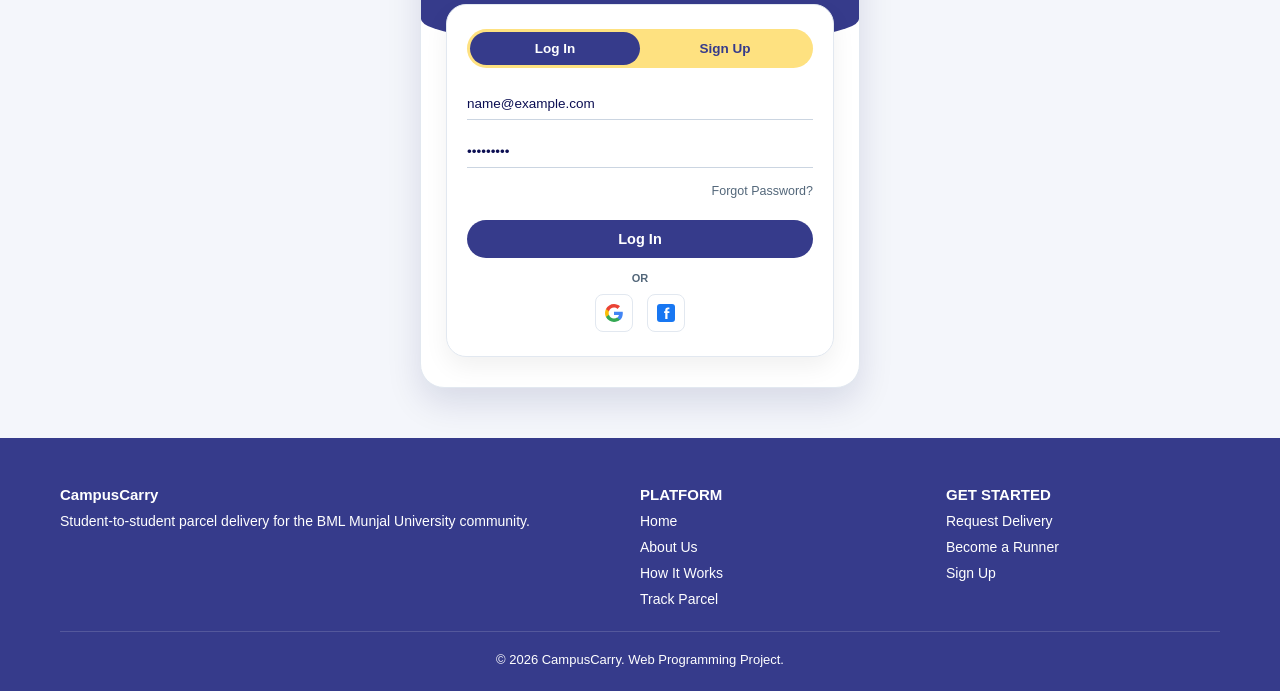
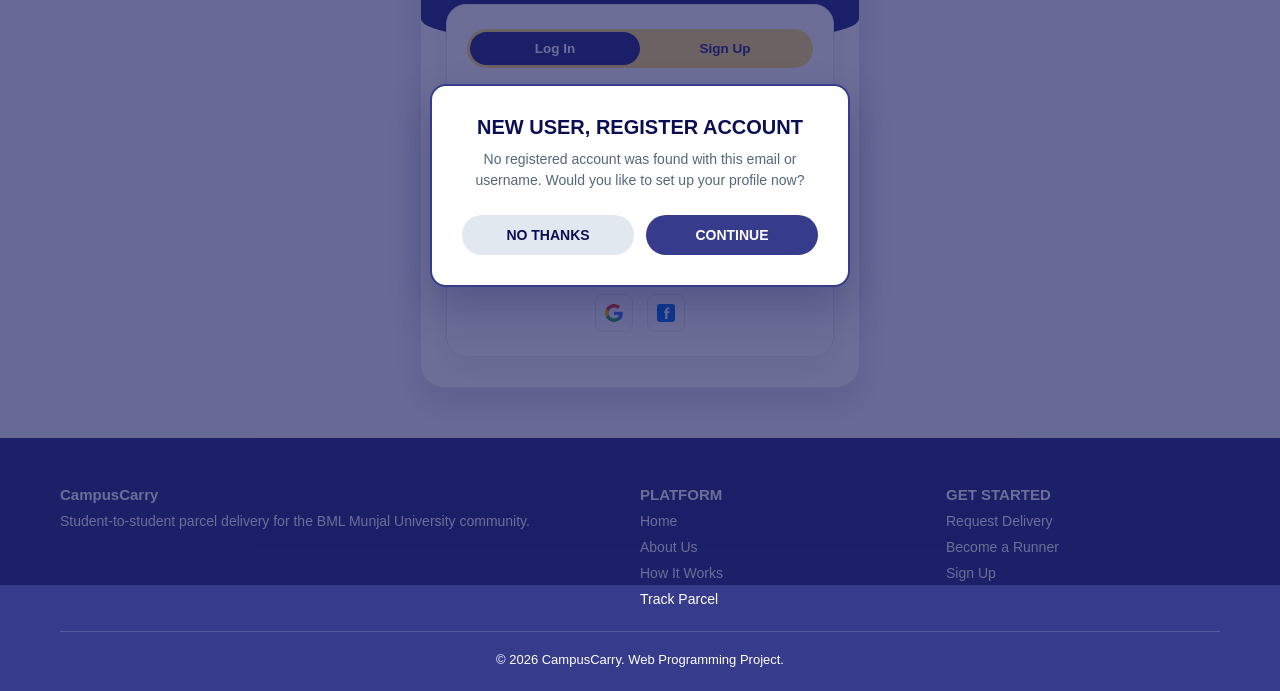
Before and after one commit to himanshish2/web-prog-project, a plain HTML site: page login.html in a window 1280 px wide. Both pictures are taken after typing "name@example.com", "Sample123" into the empty fields and a click on the button "Log In". Shown: the part 215-906 px from the top of the page. Drawn offline with Linux system fonts and the light colour scheme.

Commit message:
Update login authentication flow with new user modal and fix CSS syntax

```diff
--- a/login-style.css
+++ b/login-style.css
@@ -326,7 +326,83 @@ body {
 }
 
 /* ==========================================================================
-   6. FOOTER (CSS GRID & FLEXBOX) - Identical to about.html
+   6. NEW USER POPUP MODAL STYLES
+   ========================================================================== */
+.modal-overlay {
+    display: none;
+    position: fixed;
+    top: 0;
+    left: 0;
+    width: 100vw;
+    height: 100vh;
+    background-color: rgba(11, 14, 82, 0.6);
+    justify-content: center;
+    align-items: center;
+    z-index: 1000;
+}
+
+.modal-card {
+    background-color: #FFFFFF;
+    width: 90%;
+    max-width: 420px;
+    padding: 30px;
+    border-radius: 16px;
+    text-align: center;
+    border: 2px solid #363B8B;
+    box-shadow: 0 20px 40px rgba(11, 14, 82, 0.25);
+}
+
+.modal-card h3 {
+    color: #0B0E52;
+    font-size: 18px;
+    margin-bottom: 12px;
+    font-weight: bold;
+}
+
+.modal-card p {
+    color: #53677A;
+    font-size: 13.5px;
+    line-height: 1.5;
+    margin-bottom: 24px;
+}
+
+.modal-btn-row {
+    display: flex;
+    gap: 12px;
+    justify-content: center;
+}
+
+.modal-btn {
+    flex: 1;
+    padding: 12px 18px;
+    border-radius: 25px;
+    font-size: 13.5px;
+    font-weight: bold;
+    cursor: pointer;
+    border: none;
+    transition: background-color 0.2s ease;
+}
+
+.btn-continue {
+    background-color: #363B8B;
+    color: #FFFFFF;
+}
+
+.btn-continue:hover {
+    background-color: #0B0E52;
+}
+
+.btn-nothanks {
+    background-color: #E2E8F0;
+    color: #0B0E52;
+}
+
+.btn-nothanks:hover {
+    background-color: #CBD5E1;
+}
+
+/* ==========================================================================
+   7. FOOTER (CSS GRID & FLEXBOX) - Identical to about.html
    ========================================================================== */
 footer {
     background-color: #363B8B;
--- a/login.html
+++ b/login.html
@@ -6,23 +6,74 @@
     <title>Login - CampusCarry</title>
     <link rel="stylesheet" href="h_style.css">
     <link rel="stylesheet" href="login-style.css">
+    <style>
+        /* Custom New User Modal Styling */
+        .modal-overlay {
+            display: none;
+            position: fixed;
+            top: 0;
+            left: 0;
+            width: 100vw;
+            height: 100vh;
+            background-color: rgba(11, 14, 82, 0.6);
+            justify-content: center;
+            align-items: center;
+            z-index: 1000;
+        }
+        .modal-card {
+            background-color: #FFFFFF;
+            width: 90%;
+            max-width: 420px;
+            padding: 30px;
+            border-radius: 16px;
+            text-align: center;
+            border: 2px solid #363B8B;
+        }
+        .modal-card h3 {
+            color: #0B0E52;
+            font-size: 20px;
+            margin-bottom: 10px;
+            font-weight: bold;
+        }
+        .modal-card p {
+            color: #53677A;
+            font-size: 14px;
+            margin-bottom: 24px;
+        }
+        .modal-btn-row {
+            display: flex;
+            gap: 12px;
+            justify-content: center;
+        }
+        .modal-btn {
+            flex: 1;
+            padding: 12px 18px;
+            border-radius: 25px;
+            font-size: 14px;
+            font-weight: bold;
+            cursor: pointer;
+            border: none;
+        }
+        .btn-continue {
+            background-color: #363B8B;
+            color: #FFFFFF;
+        }
+        .btn-nothanks {
+            background-color: #E2E8F0;
+            color: #0B0E52;
+        }
+    </style>
 </head>
 <body>
     <header id="siteHeader"></header>
 
-    <!-- State controller for Log In vs Sign Up tabs (Pure CSS) -->
     <input type="radio" name="auth-tab" id="tab-login" class="tab-radio" checked>
     <input type="radio" name="auth-tab" id="tab-signup" class="tab-radio">
 
-    <!-- ==================================================================
-         2. MAIN LOGIN SECTION FOR LAPTOP SCREEN (FLEXBOX & POSITION)
-         ================================================================== -->
     <main class="login-wrapper">
 
-        <!-- Centered Laptop Login Card -->
         <div class="login-card">
 
-            <!-- Card Top Header Arc (POSITION & FLEXBOX) -->
             <div class="card-header-arc">
                 <div class="brand-logo-row">
                     <div class="logo-icon-circle">
@@ -36,48 +87,33 @@
                 </div>
             </div>
 
-            <!-- Floating Form Box (POSITION & BOX MODEL) -->
             <div class="form-box">
 
-                <!-- Tab Switcher Pills (FLEXBOX) -->
                 <div class="tab-pill-row">
                     <label for="tab-login" class="tab-btn">Log In</label>
-                    <label for="tab-signup" class="tab-btn">Sign Up</label>
+                    <label for="tab-signup" class="tab-btn" onclick="redirectToSignup()">Sign Up</label>
                 </div>
 
-                <!-- Auth Form (FLEXBOX & BOX MODEL) -->
-                <form class="auth-form" action="#" method="POST" onsubmit="return false;">
+                <form class="auth-form" id="loginForm" onsubmit="handleLoginSubmit(event)">
 
-                    <!-- Email / Username input -->
                     <div class="input-field-group">
-                        <input type="text" class="input-underline" placeholder="Enter email or username" required>
+                        <input type="text" id="loginUserEmail" class="input-underline" placeholder="Enter email or username" required>
                     </div>
 
-                    <!-- Password input -->
                     <div class="input-field-group">
-                        <input type="password" class="input-underline" placeholder="Password" required>
+                        <input type="password" id="loginPassword" class="input-underline" placeholder="Password" required>
                     </div>
 
-                    <!-- Confirm Password input (only visible in Sign Up tab) -->
-                    <div class="input-field-group signup-only">
-                        <input type="password" class="input-underline" placeholder="Confirm Password">
-                    </div>
-
-                    <!-- Forgot Password Link -->
                     <div class="forgot-row">
                         <a href="#" class="forgot-link">Forgot Password?</a>
                     </div>
 
-                    <!-- Submit Button -->
                     <button type="submit" class="submit-btn">Log In</button>
                 </form>
 
-                <!-- OR Divider (FLEXBOX) -->
                 <div class="or-divider">OR</div>
 
-                <!-- Social Login Buttons (FLEXBOX) -->
                 <div class="social-btn-row">
-                    <!-- Google -->
                     <button class="social-btn" title="Login with Google">
                         <svg width="18" height="18" viewBox="0 0 24 24">
                             <path fill="#4285F4" d="M23.745 12.27c0-.7-.06-1.4-.19-2.07H12v4.51h6.6c-.29 1.52-1.14 2.82-2.4 3.68v3.05h3.88c2.27-2.09 3.665-5.17 3.665-9.17z"/>
@@ -86,7 +122,6 @@
                             <path fill="#EA4335" d="M12 4.75c1.77 0 3.35.61 4.6 1.8l3.42-3.42C17.95 1.19 15.24 0 12 0 7.31 0 3.26 2.7 1.29 6.58l3.99 3.15c.95-2.83 3.6-4.98 6.72-4.98z"/>
                         </svg>
                     </button>
-                    <!-- Facebook -->
                     <button class="social-btn" title="Login with Facebook">
                         <svg width="18" height="18" viewBox="0 0 24 24">
                             <rect width="24" height="24" rx="4" fill="#1877F2"/>
@@ -100,8 +135,51 @@
         </div>
 
     </main>
+
+    <!-- NEW USER POPUP MODAL -->
+    <div class="modal-overlay" id="newUserModal">
+        <div class="modal-card">
+            <h3>NEW USER, REGISTER ACCOUNT</h3>
+            <p>No registered account was found with this email or username. Would you like to set up your profile now?</p>
+            <div class="modal-btn-row">
+                <button type="button" class="modal-btn btn-nothanks" onclick="closeModal()">NO THANKS</button>
+                <button type="button" class="modal-btn btn-continue" onclick="proceedToSignup()">CONTINUE</button>
+            </div>
+        </div>
+    </div>
+
     <div id="siteFooter"></div>
 
+    <script>
+        function redirectToSignup() {
+            window.location.href = "b_signup.html";
+        }
+
+        function closeModal() {
+            document.getElementById("newUserModal").style.display = "none";
+        }
+
+        function proceedToSignup() {
+            window.location.href = "b_signup.html";
+        }
+
+        function handleLoginSubmit(event) {
+            event.preventDefault();
+            const inputVal = document.getElementById("loginUserEmail").value.trim().toLowerCase();
+
+            const savedProfile = JSON.parse(localStorage.getItem("studentProfile"));
+
+            // Check if user exists in localStorage
+            if (!savedProfile || (savedProfile.bmuEmail.toLowerCase() !== inputVal && savedProfile.studentName.toLowerCase() !== inputVal && savedProfile.enrollmentNo !== inputVal)) {
+                // User is NEW -> Show Pop-up Modal
+                document.getElementById("newUserModal").style.display = "flex";
+            } else {
+                // User EXISTS -> Redirect to Profile
+                alert(`Welcome back, ${savedProfile.studentName}!`);
+                window.location.href = "b_profile.html";
+            }
+        }
+    </script>
     <script src="layout.js"></script>
 </body>
 </html>
```
Lines whose indentation alone changed are shown as unchanged.
